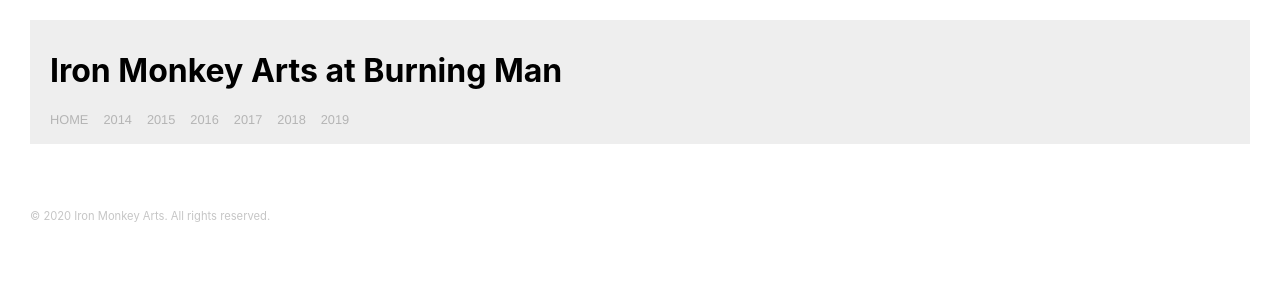
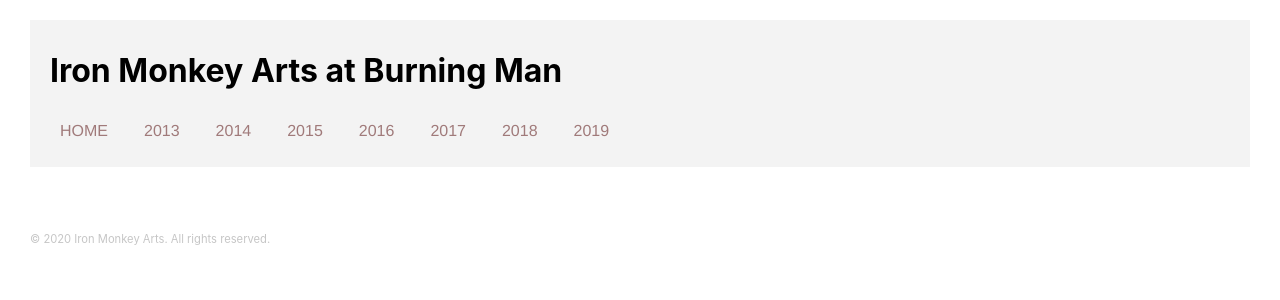
Before and after one commit to HyperLathe/video_library, a React (Create React App) app: page /videos in a window 1280 px wide. Shown: the top 300 px of the page. Built offline with nearby package versions, Linux system fonts and the light colour scheme.

Commit message:
Updating 2013 and 2014, improvements to json

```diff
--- a/src/App.js
+++ b/src/App.js
@@ -13,7 +13,7 @@
 `;
 
 const Header = styled.header `
-  background: #eeeeee;
+  background: #f3f3f3;
   padding: 10px 20px;
 `;
 
@@ -21,19 +21,23 @@
 	list-style-type: none;
 	margin: 0px;
 	padding: 0px;
-	width: 200px;
+	width: 100%;
 	display: flex;
+	flex-wrap: wrap;
 	 a {
 			font-family: helvetica, arial, sans-serif;
 			text-transform: uppercase;
-			font-size: 0.8rem;
+			font-size: 1rem;
 			text-decoration: none;
-			color: #b4b4b4;
+			color: #a07a7a;
       margin-bottom: 7px;
-      margin-right: 15px;
+			margin-right: 1rem;
+			transition: all 0.2s ease;
+			padding: 10px;
 				&:hover,
 				&.active {
 					color: #000;
+					transform: scale(1.3);
 				}
 	 }
 `;
--- a/src/VideoPage.js
+++ b/src/VideoPage.js
@@ -2,7 +2,6 @@
 import styled from "styled-components/macro";
 
 const PageContent = styled.div `
-  width: calc(100vw - 30px);
   height: 100%;
     @media screen and (min-width: 768px) {
       width: 100%;
@@ -11,9 +10,18 @@
 
 const Videosection = styled.section `
  display: grid;
- grid-template-columns: repeat(auto-fill, minmax(320px, 1fr));
+ grid-template-columns: repeat(auto-fill, minmax(100%, 1fr));
+ grid-auto-rows: calc(100vw * 0.5);
  grid-gap: 2rem;
  margin-top: 40px;
+   @media screen and (min-width: 700px) {
+    grid-template-columns: repeat(auto-fill, minmax(40%, 1fr));
+    grid-auto-rows: calc(50vw * 0.5);
+   }
+   @media screen and (min-width: 1024px) {
+    grid-template-columns: repeat(auto-fill, minmax(30%, 1fr));
+    grid-auto-rows: calc(30vw * 0.6);
+   }
 `;
 
 const YearHeader = styled.div `
@@ -23,9 +31,8 @@
 
 
 const Videocontainer = styled.div `
-  padding: 10px 20px;
+  padding: 10px 10px;
   border: 1px solid #b2b2b2;
-  place-self: center;
 `;
 
 
@@ -41,10 +48,12 @@
     return (
 
       <Videocontainer>
-           <h4>{props.vids[i].title}</h4>
-           <Video controls>
-           <source src={(props.vids[i].url) + "?raw=1#t=0.01"} type="video/mp4" preload="metadata" key={i} />
-           </Video>
+           <iframe width='100%' height='100%'
+           src={'https://www.youtube-nocookie.com/embed/' + (props.vids[i])}
+           frameborder='0'
+           allow='autoplay; encrypted-media'
+           title={(props.vids[i].title)} allowfullscreen="true" >
+           </iframe>
       </Videocontainer>
 
     );
--- a/src/content.json
+++ b/src/content.json
@@ -1,4 +1,17 @@
 [
+  {
+    "id": "2013",
+    "nav": "2013",
+    "theme": "Cargo Cult",
+    "project": "The Guardian of Dawn",
+    "location": "7 o'clock & 200'",
+    "summary": "Aka The Ambitious One™",
+    "imalogo": "",
+    "manphoto": "",
+    "templephoto": "",
+    "vidcount": 3,
+    "vids": [ "dkKVzzyMhKU", "FrdzwGz93c8", "FR-g1k-tlSE" ]
+  },
   {
     "id": "2014",
     "nav": "2014",
@@ -9,13 +22,8 @@
     "imalogo": "",
     "manphoto": "",
     "templephoto": "",
-    "vidcount": 1,
-    "vids": [
-      {
-        "title": "Coming soon",
-        "url": ""
-      }
-    ]
+    "vidcount": 15,
+    "vids": ["sDgPB2BpHTU", "xdlehnlqzEQ", "fM3qfM23yjc", "T7xtIA9jjPY", "N5m8kawyG7Q", "YHIexUch230","kj3TX3d3mwg", "qyRe_-ik5Yw",  "jajvuwi1o6k", "Yyc75u0KbUs", "3KMJQjIEjSc", "ABn1Me86V5Q","Fq59yJK6AvU", "GJgphLp9mpg", "mz288n9Bswo"]
   },
   {
     "id": "2015",
@@ -63,7 +71,7 @@
     "imalogo": "",
     "manphoto": "",
     "templephoto": "",
-    "vidcount": 20,
+    "vidcount": 1,
     "vids": [
       {
         "title": "Contacts",
```
